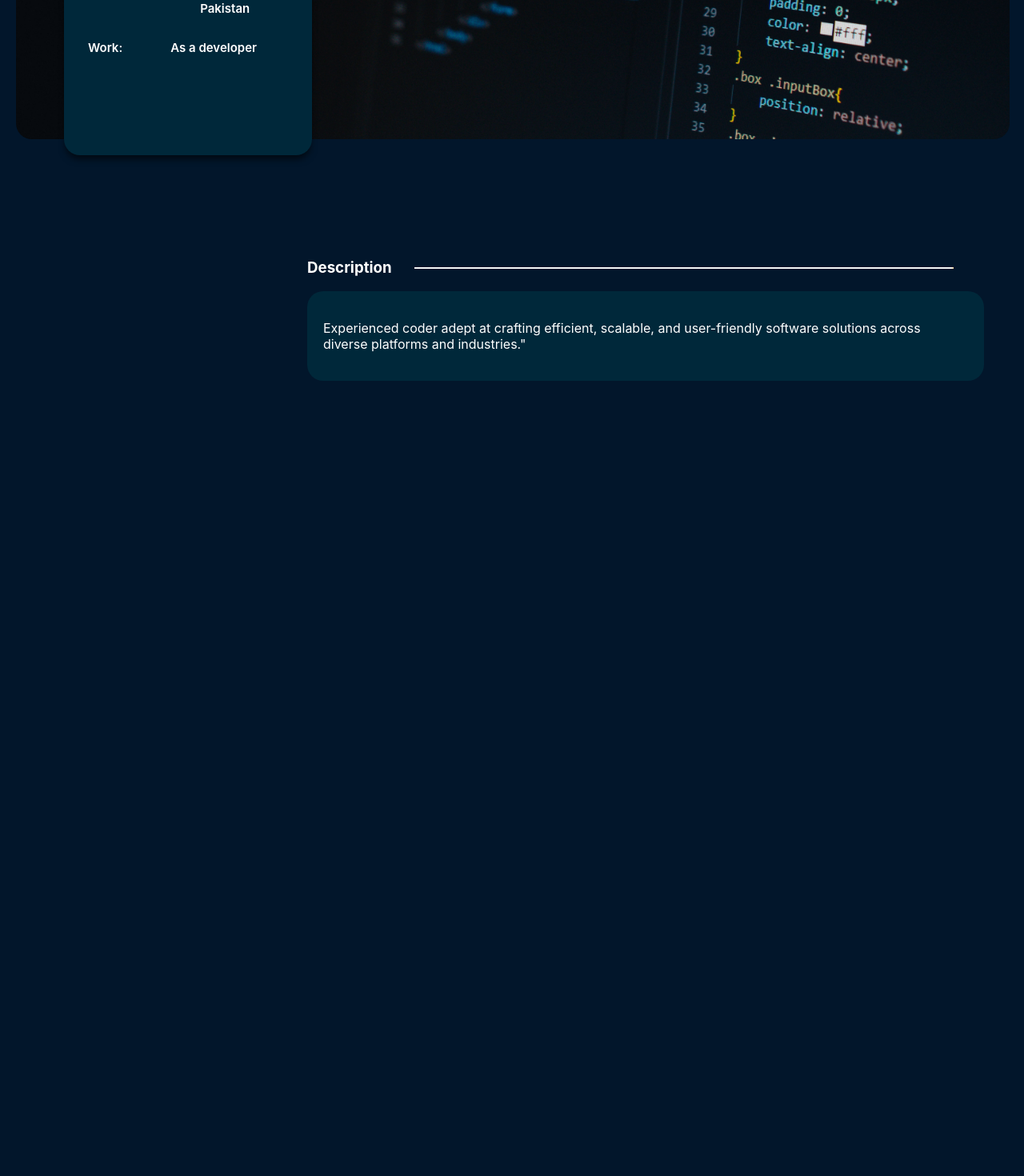
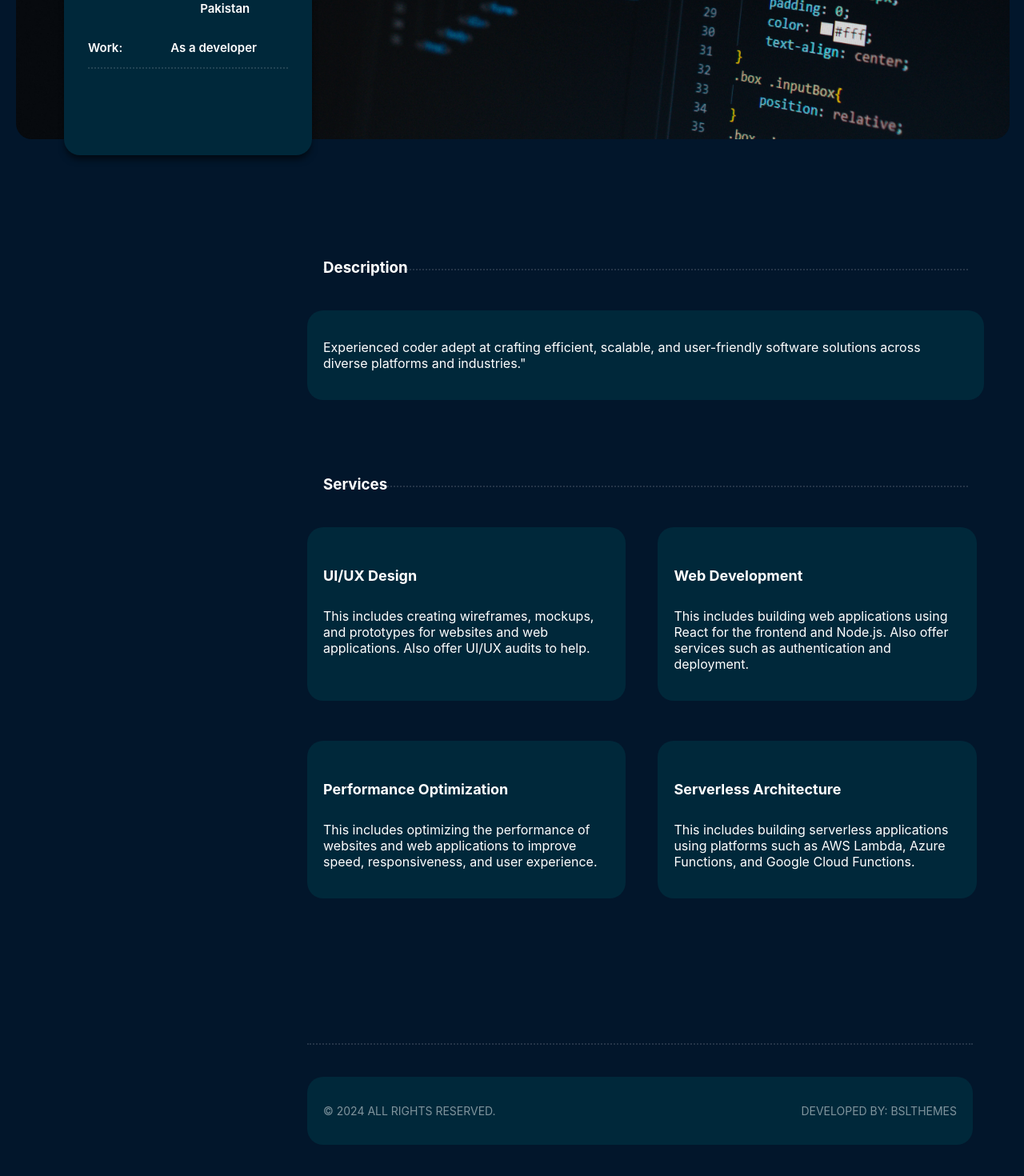
Before and after one commit to zainabzahid711/portfolio, a React (Create React App) app in the folder basic-portfolio/: page / in a window 1280 px wide. Shown: the part 656-2126 px from the top of the page at 80% size. Before the commit the page ends 1132 px from the top, so only its background shows below. Built offline with nearby package versions, Linux system fonts and the light colour scheme.

Commit message:
states added to improve functionality

```diff
--- a/basic-portfolio/src/components/Description/Description.js
+++ b/basic-portfolio/src/components/Description/Description.js
@@ -2,8 +2,11 @@ import React from "react";
 import style from "./Description.module.css";
 function Description() {
   return (
+    <>
       <div className={style.Description}>
+        <div className={style.descText}>
           <h3 className={style.desHeading}> Description </h3>
+        </div>
         <div className={style.desContent}>
           <p>
             Experienced coder adept at crafting efficient, scalable, and
@@ -12,6 +15,15 @@ function Description() {
           </p>
         </div>
       </div>
+      <div className={style.Footer}>
+        <div className={style.footerinisde}>
+          <div className={style.footerContent}>
+            <p className={style.ftrText}> © 2024 ALL RIGHTS RESERVED. </p>
+            <p className={style.ftrText}> DEVELOPED BY: BSLTHEMES </p>
+          </div>
+        </div>
+      </div>
+    </>
   );
 }
 
--- a/basic-portfolio/src/components/Description/Description.module.css
+++ b/basic-portfolio/src/components/Description/Description.module.css
@@ -9,16 +9,12 @@
   position: relative;
 }
 
-.desHeading::after {
-  content: '';
-  position: absolute;
-  top: 50%;
-  right: -10%;
-  left: 15%;
-  height: 2px;
-  width: 75%;
-  background-color: whitesmoke;
-  border-right: 2px dotted wheat;
+.descText {
+  margin-bottom: 50px;
+  margin-left: 20px;
+  height: 13px;
+  border-bottom: dotted 2px rgba(225, 225, 235, 0.15);
+  width: 90%;
 }
 
 .desContent {
@@ -29,3 +25,31 @@
   padding: 20px;
   color: white;
 }
+
+/* -------footer--------- */
+.Footer {
+  position: absolute;
+  top: 245%;
+  left: 30%;
+  width: 65%;
+}
+
+.footerinisde {
+  border-top: 2px dotted rgba(225, 225, 235, 0.15);
+  padding-top: 40px;
+  margin-bottom: 40px;
+}
+
+.footerContent {
+  background-color: #00283a;
+  display: flex;
+  justify-content: space-between;
+  border-radius: 20px;
+  padding: 20px;
+  color: white;
+}
+
+.ftrText {
+  font-size: 14px;
+  opacity: .5;
+}
--- a/basic-portfolio/src/components/Portfolio/Portfolio.js
+++ b/basic-portfolio/src/components/Portfolio/Portfolio.js
@@ -4,6 +4,7 @@ import Sidebar from "../SideBar/Sidebar";
 import Header from "../header/Header";
 import BgImage from "../bgImage/BgImage";
 import Description from "../Description/Description";
+import Services from "../Services/Services";
 
 function Portfolio() {
   return (
@@ -12,6 +13,7 @@ function Portfolio() {
       <BgImage />
       <Sidebar />
       <Description />
+      <Services />
     </div>
   );
 }
--- a/basic-portfolio/src/components/SideBar/Sidebar.js
+++ b/basic-portfolio/src/components/SideBar/Sidebar.js
@@ -1,4 +1,4 @@
-import React, { useEffect, useState } from "react";
+import React, { useEffect, useState, useRef } from "react";
 import style from "./Sidebar.module.css";
 import LinkdinLogo from "../../assets/svg/icons8-linkedin.svg";
 import twitterLogo from "../../assets/svg/icons8-twitter.svg";
@@ -18,10 +18,32 @@ function Sidebar() {
   //   }, 2000);
   //   return () => clearInterval(intervalID);
   // }, []);
+  const [sidebarFixed, setSidebarFixed] = useState(true);
+
+  useEffect(() => {
+    const handleScroll = () => {
+      const scrollY = window.scrollY;
+
+      if (scrollY >= 100) {
+        setSidebarFixed(true);
+      } else {
+        setSidebarFixed(false);
+      }
+    };
+
+    window.addEventListener("scroll", handleScroll);
+
+    return () => {
+      window.removeEventListener("scroll", handleScroll);
+    };
+  }, []);
 
   return (
     <>
-      <div className={style.sideBar}>
+      <div
+        className={style.sideBar}
+        style={{ position: sidebarFixed ? "fixed" : "absolute" }}
+      >
         <h1 className={style.headingName}>ZAINAB ZAHID</h1>
         {/* <p className={style.changingText}>{Text[index]}</p> */}
         <div className={style.contactLinks}>
--- a/basic-portfolio/src/components/SideBar/Sidebar.module.css
+++ b/basic-portfolio/src/components/SideBar/Sidebar.module.css
@@ -32,11 +32,10 @@
 .contactLinks {
   cursor: pointer;
   margin-top: 30px;
-  align-items: center;
   justify-content: center;
   display: flex;
-  border-bottom: 1px dotted wheat;
-  border-top: 1px dotted wheat;
+  border-bottom: 2px dotted rgba(225, 225, 235, 0.15);
+  border-top: 2px dotted rgba(225, 225, 235, 0.15);
   gap: 20px;
 }
 
@@ -50,6 +49,7 @@
   font-size: 15px;
   font-weight: 600;
   margin-top: 90px;
+  border-bottom: 2px dotted rgba(225, 225, 235, 0.15);
 }
 
 .detailInfo {
--- a/basic-portfolio/src/index.css
+++ b/basic-portfolio/src/index.css
@@ -7,6 +7,7 @@ body {
   -moz-osx-font-smoothing: grayscale;
   background-color: #02162b;
   scroll-behavior: smooth;
+  transition-duration: 2s;
   border-radius: 0 0 20px 20px;
   box-shadow: 0 2px 4px -2px rgba(0, 0, 0, 0.6);
 }
```
Lines whose indentation alone changed are shown as unchanged.
